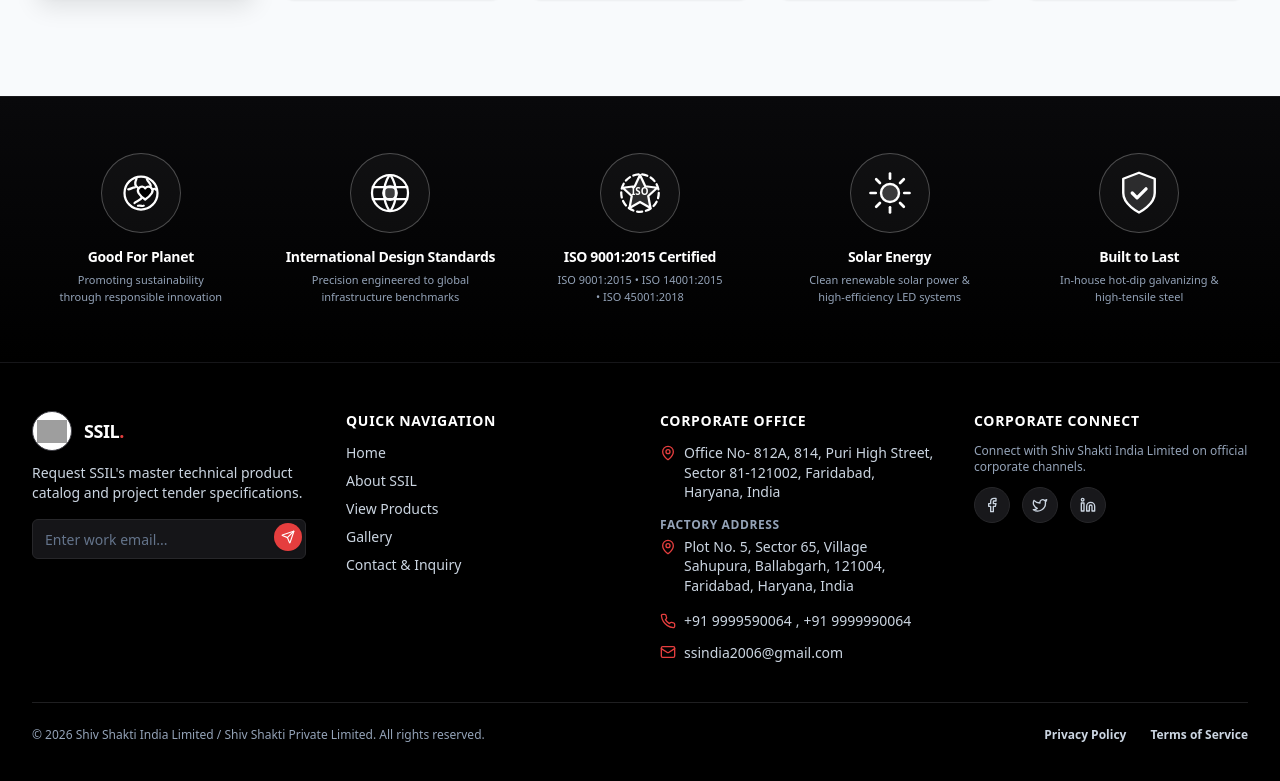
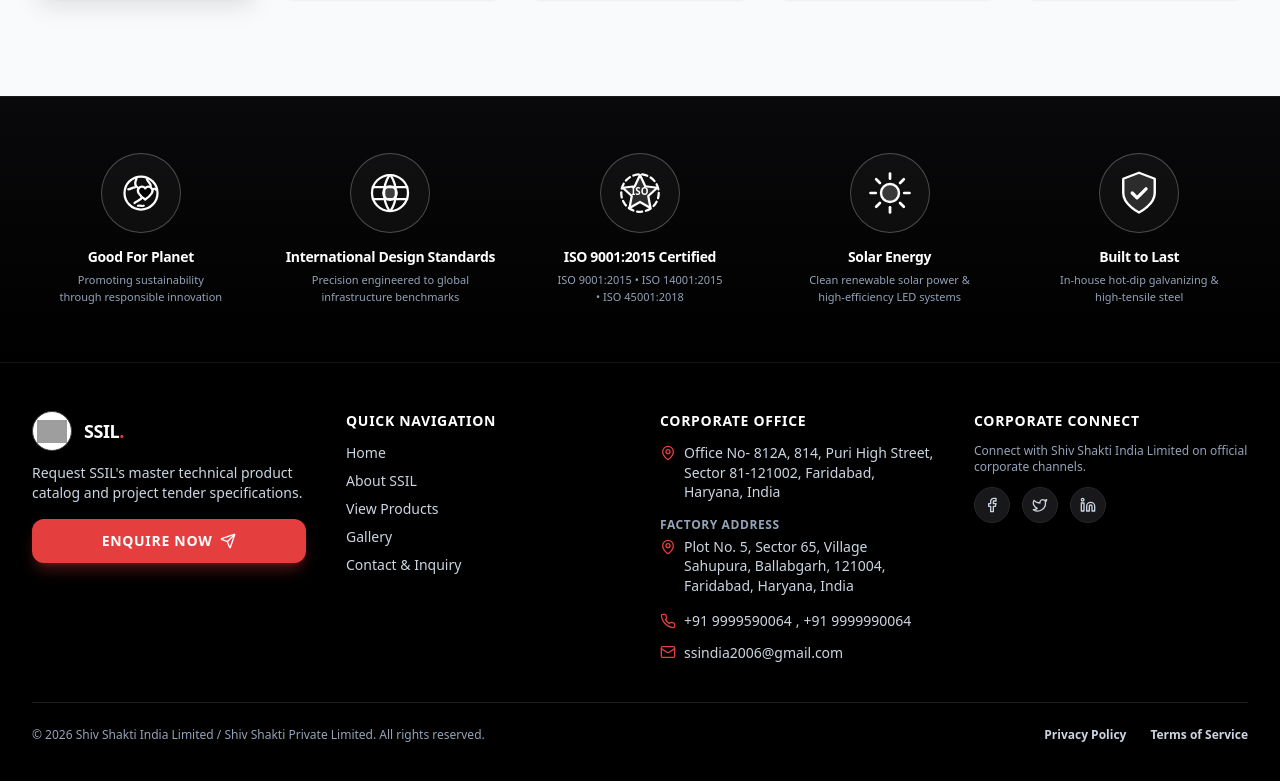
Before and after one commit to Harshit-SSPL/HarshitSSPL, a Next.js app in the folder frontend/: page / in a window 1280 px wide. Shown: the part 5032-5813 px from the top of the page. Built offline with nearby package versions, Linux system fonts and the light colour scheme; no server answers; grey boxes are pictures that could not be loaded.

Commit message:
Replace footer email input with Enquire Now button linking to contact page

```diff
--- a/frontend/components/ui/footer-section.tsx
+++ b/frontend/components/ui/footer-section.tsx
@@ -194,21 +194,15 @@ export function Footerdemo() {
             <p className="mb-4 text-xs sm:text-sm text-slate-300 leading-relaxed">
               Request SSIL&apos;s master technical product catalog and project tender specifications.
             </p>
-            <form className="relative" onSubmit={(e) => e.preventDefault()}>
-              <Input
-                type="email"
-                placeholder="Enter work email..."
-                className="pr-12 bg-zinc-900/90 border-zinc-800 text-white placeholder:text-slate-500 focus:border-ssil-red text-xs sm:text-sm"
-              />
-              <Button
-                type="submit"
-                size="icon"
-                className="absolute right-1 top-1 h-7 w-7 rounded-full bg-ssil-red text-white transition-transform hover:scale-105 hover:bg-ssil-red-600"
-              >
-                <Send className="h-3.5 w-3.5" />
-                <span className="sr-only">Request Catalog</span>
-              </Button>
-            </form>
+            <Button
+              asChild
+              className="w-full h-11 rounded-xl bg-ssil-red hover:bg-ssil-red-600 text-white font-black text-xs sm:text-sm uppercase tracking-wider shadow-lg shadow-ssil-red/30 transition-all hover:scale-[1.02] active:scale-[0.98] flex items-center justify-center gap-2"
+            >
+              <Link href="/contact">
+                <span>Enquire Now</span>
+                <Send className="h-4 w-4" />
+              </Link>
+            </Button>
           </div>
 
           {/* Column 2: Quick Links */}
```
